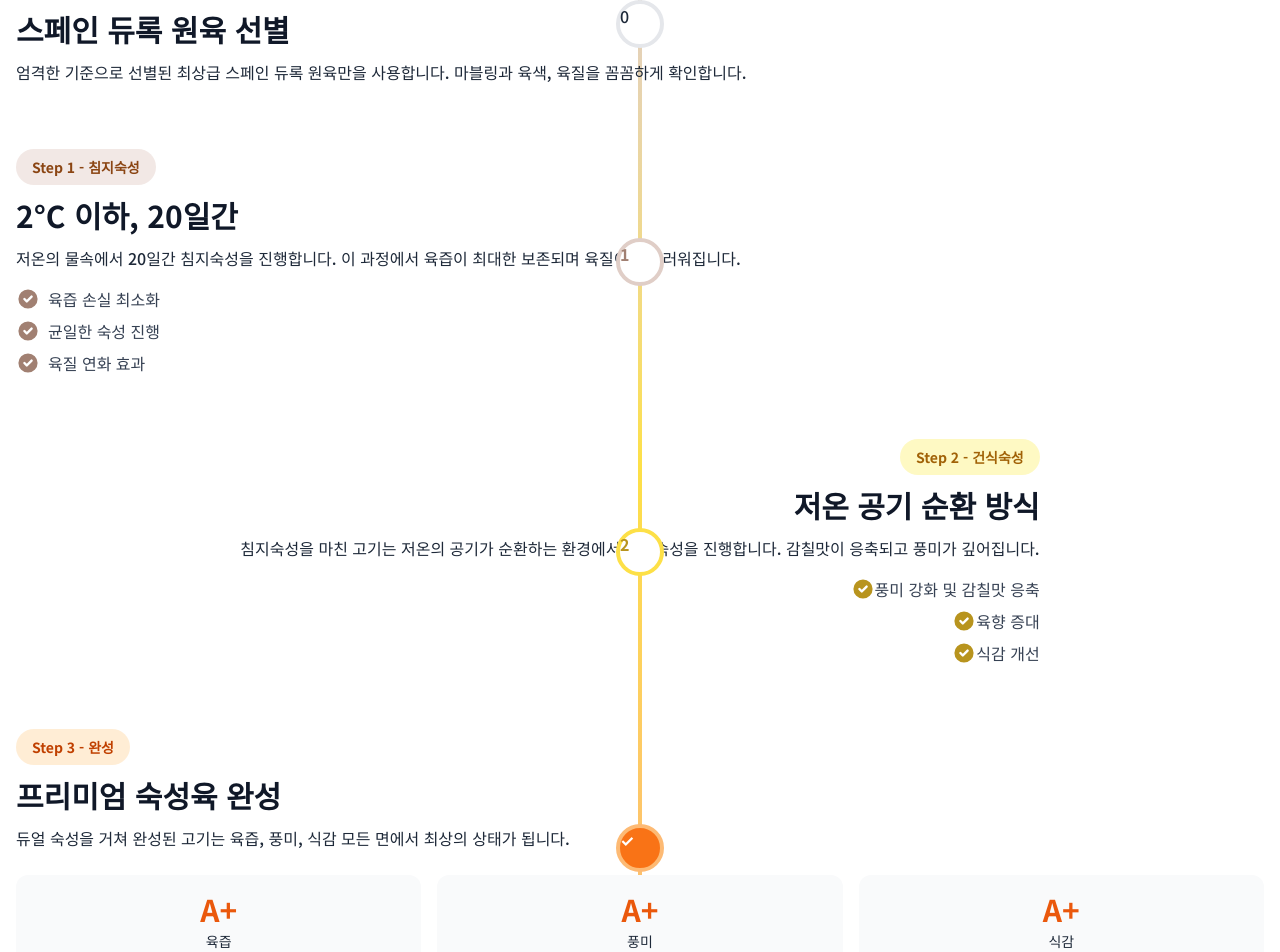
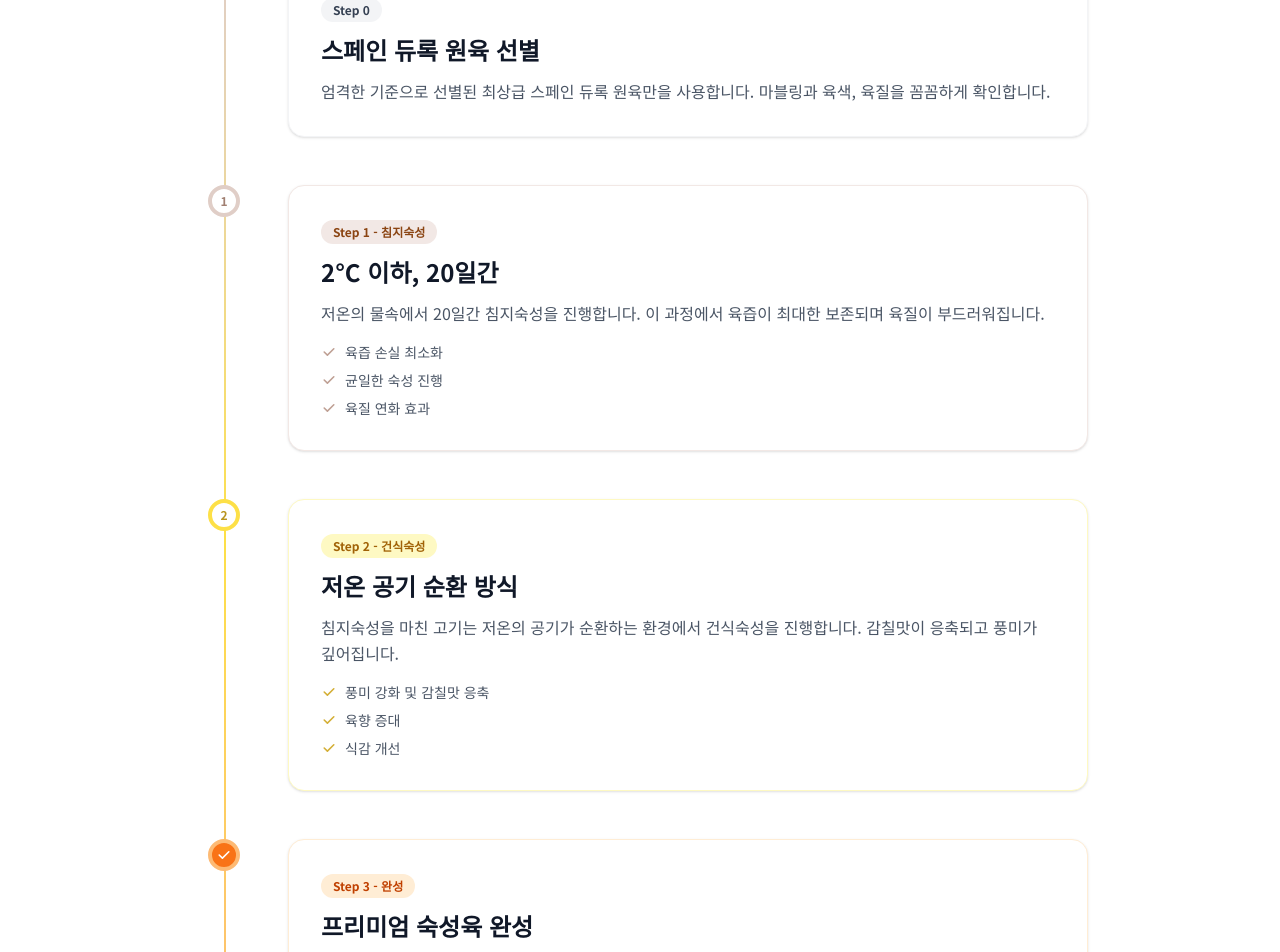
Before and after one commit to asaaaa12313/Meatcraft, a Next.js app: page /aging-system in a window 1280 px wide. Shown: the part 1212-2164 px from the top of the page. Built offline with nearby package versions, Linux system fonts and the light colour scheme.

Commit message:
Redesign Aging System process section to left-aligned timeline

```diff
--- a/src/app/aging-system/page.tsx
+++ b/src/app/aging-system/page.tsx
@@ -57,149 +57,107 @@ export default function AgingSystemPage() {
             description="두 가지 숙성 방식의 장점을 모두 담았습니다"
           />
 
-          <div className="relative">
-            {/* 타임라인 */}
-            <div className="hidden md:block absolute left-1/2 transform -translate-x-1/2 h-full w-1 bg-gradient-to-b from-primary-300 via-secondary-300 to-accent-300 dark:from-primary-700 dark:via-secondary-700 dark:to-accent-700"></div>
+          <div className="relative max-w-4xl mx-auto">
+            {/* Vertical Line */}
+            <div className="absolute left-4 md:left-8 top-0 bottom-0 w-0.5 bg-gradient-to-b from-primary-300 via-secondary-300 to-accent-300 dark:from-primary-700 dark:via-secondary-700 dark:to-accent-700"></div>
 
-            {/* Step 1: 원육 선별 */}
-            <div className="relative mb-16">
-              <div className="flex flex-col gap-8 items-center">
-                <div className="w-full mb-6 md:mb-0">
-                  <div className="inline-block md:block">
-                    <span className="inline-block px-4 py-2 bg-gray-100 dark:bg-gray-800 text-gray-900 dark:text-gray-100 rounded-full font-bold text-sm mb-3">
-                      Step 0
-                    </span>
-                    <h3 className="text-2xl md:text-3xl font-bold text-gray-900 dark:text-white mb-3">
-                      스페인 듀록 원육 선별
-                    </h3>
-                    <p className="text-gray-800 dark:text-gray-300 leading-relaxed font-medium">
-                      엄격한 기준으로 선별된 최상급 스페인 듀록 원육만을 사용합니다.
-                      마블링과 육색, 육질을 꼼꼼하게 확인합니다.
-                    </p>
-                  </div>
+            <div className="space-y-12">
+              {/* Step 0 */}
+              <div className="relative pl-12 md:pl-24">
+                <div className="absolute left-0 md:left-4 top-0 w-8 h-8 md:w-8 md:h-8 bg-white dark:bg-gray-900 border-4 border-gray-200 dark:border-gray-700 rounded-full flex items-center justify-center z-10">
+                  <span className="text-xs font-bold text-gray-500">0</span>
                 </div>
+                <div className="bg-white dark:bg-gray-900 p-6 md:p-8 rounded-2xl shadow-sm border border-gray-100 dark:border-gray-800">
+                  <span className="inline-block px-3 py-1 bg-gray-100 dark:bg-gray-800 text-gray-700 dark:text-gray-300 rounded-full text-xs font-bold mb-3">Step 0</span>
+                  <h3 className="text-xl md:text-2xl font-bold text-gray-900 dark:text-white mb-3">스페인 듀록 원육 선별</h3>
+                  <p className="text-gray-600 dark:text-gray-400 leading-relaxed">
+                    엄격한 기준으로 선별된 최상급 스페인 듀록 원육만을 사용합니다. 마블링과 육색, 육질을 꼼꼼하게 확인합니다.
+                  </p>
+                </div>
+              </div>
 
-              </div>
-              <div className="hidden md:block absolute left-1/2 top-1/2 transform -translate-x-1/2 -translate-y-1/2 w-12 h-12 bg-white dark:bg-gray-900 border-4 border-gray-200 dark:border-gray-700 rounded-full flex items-center justify-center font-bold text-gray-800 dark:text-gray-200 font-medium z-10">
-                0
-              </div>
-            </div>
-
-            {/* Step 2: 침지숙성 */}
-            <div className="relative mb-16">
-              <div className="flex flex-col gap-8 items-center">
-                <div className="w-full">
-                  <span className="inline-block px-4 py-2 bg-primary-100 dark:bg-primary-900/50 text-primary-700 dark:text-primary-300 rounded-full font-semibold text-sm mb-3">
-                    Step 1 - 침지숙성
-                  </span>
-                  <h3 className="text-2xl md:text-3xl font-bold text-gray-900 dark:text-white mb-3">
-                    2°C 이하, 20일간
-                  </h3>
-                  <p className="text-gray-800 dark:text-gray-300 font-medium leading-relaxed mb-4">
-                    저온의 물속에서 20일간 침지숙성을 진행합니다.
-                    이 과정에서 육즙이 최대한 보존되며 육질이 부드러워집니다.
+              {/* Step 1 */}
+              <div className="relative pl-12 md:pl-24">
+                <div className="absolute left-0 md:left-4 top-0 w-8 h-8 md:w-8 md:h-8 bg-white dark:bg-gray-900 border-4 border-primary-300 dark:border-primary-700 rounded-full flex items-center justify-center z-10">
+                  <span className="text-xs font-bold text-primary-600">1</span>
+                </div>
+                <div className="bg-white dark:bg-gray-900 p-6 md:p-8 rounded-2xl shadow-sm border border-primary-100 dark:border-primary-900/30">
+                  <span className="inline-block px-3 py-1 bg-primary-100 dark:bg-primary-900/50 text-primary-700 dark:text-primary-300 rounded-full text-xs font-bold mb-3">Step 1 - 침지숙성</span>
+                  <h3 className="text-xl md:text-2xl font-bold text-gray-900 dark:text-white mb-3">2°C 이하, 20일간</h3>
+                  <p className="text-gray-600 dark:text-gray-400 leading-relaxed mb-4">
+                    저온의 물속에서 20일간 침지숙성을 진행합니다. 이 과정에서 육즙이 최대한 보존되며 육질이 부드러워집니다.
                   </p>
                   <ul className="space-y-2">
-                    <li className="flex items-start">
-                      <svg className="w-6 h-6 text-primary-600 dark:text-primary-400 mr-2 flex-shrink-0" fill="currentColor" viewBox="0 0 20 20">
-                        <path fillRule="evenodd" d="M10 18a8 8 0 100-16 8 8 0 000 16zm3.707-9.293a1 1 0 00-1.414-1.414L9 10.586 7.707 9.293a1 1 0 00-1.414 1.414l2 2a1 1 0 001.414 0l4-4z" clipRule="evenodd" />
-                      </svg>
-                      <span className="text-gray-700 dark:text-gray-300">육즙 손실 최소화</span>
+                    <li className="flex items-center text-sm text-gray-600 dark:text-gray-400">
+                      <svg className="w-4 h-4 text-primary-500 mr-2" fill="currentColor" viewBox="0 0 20 20"><path fillRule="evenodd" d="M16.707 5.293a1 1 0 010 1.414l-8 8a1 1 0 01-1.414 0l-4-4a1 1 0 011.414-1.414L8 12.586l7.293-7.293a1 1 0 011.414 0z" clipRule="evenodd" /></svg>
+                      육즙 손실 최소화
                     </li>
-                    <li className="flex items-start">
-                      <svg className="w-6 h-6 text-primary-600 dark:text-primary-400 mr-2 flex-shrink-0" fill="currentColor" viewBox="0 0 20 20">
-                        <path fillRule="evenodd" d="M10 18a8 8 0 100-16 8 8 0 000 16zm3.707-9.293a1 1 0 00-1.414-1.414L9 10.586 7.707 9.293a1 1 0 00-1.414 1.414l2 2a1 1 0 001.414 0l4-4z" clipRule="evenodd" />
-                      </svg>
-                      <span className="text-gray-700 dark:text-gray-300">균일한 숙성 진행</span>
+                    <li className="flex items-center text-sm text-gray-600 dark:text-gray-400">
+                      <svg className="w-4 h-4 text-primary-500 mr-2" fill="currentColor" viewBox="0 0 20 20"><path fillRule="evenodd" d="M16.707 5.293a1 1 0 010 1.414l-8 8a1 1 0 01-1.414 0l-4-4a1 1 0 011.414-1.414L8 12.586l7.293-7.293a1 1 0 011.414 0z" clipRule="evenodd" /></svg>
+                      균일한 숙성 진행
                     </li>
-                    <li className="flex items-start">
-                      <svg className="w-6 h-6 text-primary-600 dark:text-primary-400 mr-2 flex-shrink-0" fill="currentColor" viewBox="0 0 20 20">
-                        <path fillRule="evenodd" d="M10 18a8 8 0 100-16 8 8 0 000 16zm3.707-9.293a1 1 0 00-1.414-1.414L9 10.586 7.707 9.293a1 1 0 00-1.414 1.414l2 2a1 1 0 001.414 0l4-4z" clipRule="evenodd" />
-                      </svg>
-                      <span className="text-gray-700 dark:text-gray-300">육질 연화 효과</span>
+                    <li className="flex items-center text-sm text-gray-600 dark:text-gray-400">
+                      <svg className="w-4 h-4 text-primary-500 mr-2" fill="currentColor" viewBox="0 0 20 20"><path fillRule="evenodd" d="M16.707 5.293a1 1 0 010 1.414l-8 8a1 1 0 01-1.414 0l-4-4a1 1 0 011.414-1.414L8 12.586l7.293-7.293a1 1 0 011.414 0z" clipRule="evenodd" /></svg>
+                      육질 연화 효과
                     </li>
                   </ul>
                 </div>
               </div>
-              <div className="hidden md:block absolute left-1/2 top-1/2 transform -translate-x-1/2 -translate-y-1/2 w-12 h-12 bg-white dark:bg-gray-900 border-4 border-primary-300 dark:border-primary-700 rounded-full flex items-center justify-center font-bold text-primary-600 dark:text-primary-400 z-10">
-                1
-              </div>
-            </div>
 
-            {/* Step 3: 건식숙성 */}
-            <div className="relative mb-16">
-              <div className="flex flex-col gap-8 items-center">
-                <div className="md:text-right mb-6 md:mb-0">
-                  <span className="inline-block px-4 py-2 bg-secondary-100 dark:bg-secondary-900/50 text-secondary-700 dark:text-secondary-300 rounded-full font-semibold text-sm mb-3">
-                    Step 2 - 건식숙성
-                  </span>
-                  <h3 className="text-2xl md:text-3xl font-bold text-gray-900 dark:text-white mb-3">
-                    저온 공기 순환 방식
-                  </h3>
-                  <p className="text-gray-800 dark:text-gray-300 font-medium leading-relaxed mb-4">
-                    침지숙성을 마친 고기는 저온의 공기가 순환하는 환경에서
-                    건식숙성을 진행합니다. 감칠맛이 응축되고 풍미가 깊어집니다.
+              {/* Step 2 */}
+              <div className="relative pl-12 md:pl-24">
+                <div className="absolute left-0 md:left-4 top-0 w-8 h-8 md:w-8 md:h-8 bg-white dark:bg-gray-900 border-4 border-secondary-300 dark:border-secondary-700 rounded-full flex items-center justify-center z-10">
+                  <span className="text-xs font-bold text-secondary-600">2</span>
+                </div>
+                <div className="bg-white dark:bg-gray-900 p-6 md:p-8 rounded-2xl shadow-sm border border-secondary-100 dark:border-secondary-900/30">
+                  <span className="inline-block px-3 py-1 bg-secondary-100 dark:bg-secondary-900/50 text-secondary-700 dark:text-secondary-300 rounded-full text-xs font-bold mb-3">Step 2 - 건식숙성</span>
+                  <h3 className="text-xl md:text-2xl font-bold text-gray-900 dark:text-white mb-3">저온 공기 순환 방식</h3>
+                  <p className="text-gray-600 dark:text-gray-400 leading-relaxed mb-4">
+                    침지숙성을 마친 고기는 저온의 공기가 순환하는 환경에서 건식숙성을 진행합니다. 감칠맛이 응축되고 풍미가 깊어집니다.
                   </p>
                   <ul className="space-y-2">
-                    <li className="flex items-start md:justify-end">
-                      <span className="text-gray-700 dark:text-gray-300 md:order-2">풍미 강화 및 감칠맛 응축</span>
-                      <svg className="w-6 h-6 text-secondary-600 dark:text-secondary-400 mr-2 md:ml-2 md:mr-0 flex-shrink-0 md:order-1" fill="currentColor" viewBox="0 0 20 20">
-                        <path fillRule="evenodd" d="M10 18a8 8 0 100-16 8 8 0 000 16zm3.707-9.293a1 1 0 00-1.414-1.414L9 10.586 7.707 9.293a1 1 0 00-1.414 1.414l2 2a1 1 0 001.414 0l4-4z" clipRule="evenodd" />
-                      </svg>
+                    <li className="flex items-center text-sm text-gray-600 dark:text-gray-400">
+                      <svg className="w-4 h-4 text-secondary-500 mr-2" fill="currentColor" viewBox="0 0 20 20"><path fillRule="evenodd" d="M16.707 5.293a1 1 0 010 1.414l-8 8a1 1 0 01-1.414 0l-4-4a1 1 0 011.414-1.414L8 12.586l7.293-7.293a1 1 0 011.414 0z" clipRule="evenodd" /></svg>
+                      풍미 강화 및 감칠맛 응축
                     </li>
-                    <li className="flex items-start md:justify-end">
-                      <span className="text-gray-700 dark:text-gray-300 md:order-2">육향 증대</span>
-                      <svg className="w-6 h-6 text-secondary-600 dark:text-secondary-400 mr-2 md:ml-2 md:mr-0 flex-shrink-0 md:order-1" fill="currentColor" viewBox="0 0 20 20">
-                        <path fillRule="evenodd" d="M10 18a8 8 0 100-16 8 8 0 000 16zm3.707-9.293a1 1 0 00-1.414-1.414L9 10.586 7.707 9.293a1 1 0 00-1.414 1.414l2 2a1 1 0 001.414 0l4-4z" clipRule="evenodd" />
-                      </svg>
+                    <li className="flex items-center text-sm text-gray-600 dark:text-gray-400">
+                      <svg className="w-4 h-4 text-secondary-500 mr-2" fill="currentColor" viewBox="0 0 20 20"><path fillRule="evenodd" d="M16.707 5.293a1 1 0 010 1.414l-8 8a1 1 0 01-1.414 0l-4-4a1 1 0 011.414-1.414L8 12.586l7.293-7.293a1 1 0 011.414 0z" clipRule="evenodd" /></svg>
+                      육향 증대
                     </li>
-                    <li className="flex items-start md:justify-end">
-                      <span className="text-gray-700 dark:text-gray-300 md:order-2">식감 개선</span>
-                      <svg className="w-6 h-6 text-secondary-600 dark:text-secondary-400 mr-2 md:ml-2 md:mr-0 flex-shrink-0 md:order-1" fill="currentColor" viewBox="0 0 20 20">
-                        <path fillRule="evenodd" d="M10 18a8 8 0 100-16 8 8 0 000 16zm3.707-9.293a1 1 0 00-1.414-1.414L9 10.586 7.707 9.293a1 1 0 00-1.414 1.414l2 2a1 1 0 001.414 0l4-4z" clipRule="evenodd" />
-                      </svg>
+                    <li className="flex items-center text-sm text-gray-600 dark:text-gray-400">
+                      <svg className="w-4 h-4 text-secondary-500 mr-2" fill="currentColor" viewBox="0 0 20 20"><path fillRule="evenodd" d="M16.707 5.293a1 1 0 010 1.414l-8 8a1 1 0 01-1.414 0l-4-4a1 1 0 011.414-1.414L8 12.586l7.293-7.293a1 1 0 011.414 0z" clipRule="evenodd" /></svg>
+                      식감 개선
                     </li>
                   </ul>
                 </div>
+              </div>
 
-              </div>
-              <div className="hidden md:block absolute left-1/2 top-1/2 transform -translate-x-1/2 -translate-y-1/2 w-12 h-12 bg-white dark:bg-gray-900 border-4 border-secondary-300 dark:border-secondary-700 rounded-full flex items-center justify-center font-bold text-secondary-600 dark:text-secondary-400 z-10">
-                2
-              </div>
-            </div>
-
-            {/* Step 4: 완성 */}
-            <div className="relative">
-              <div className="flex flex-col gap-8 items-center">
-                <div className="w-full">
-                  <span className="inline-block px-4 py-2 bg-accent-100 dark:bg-accent-900/50 text-accent-700 dark:text-accent-300 rounded-full font-semibold text-sm mb-3">
-                    Step 3 - 완성
-                  </span>
-                  <h3 className="text-2xl md:text-3xl font-bold text-gray-900 dark:text-white mb-3">
-                    프리미엄 숙성육 완성
-                  </h3>
-                  <p className="text-gray-800 dark:text-gray-300 font-medium leading-relaxed mb-4">
-                    듀얼 숙성을 거쳐 완성된 고기는 육즙, 풍미, 식감 모든 면에서
-                    최상의 상태가 됩니다.
+              {/* Step 3 */}
+              <div className="relative pl-12 md:pl-24">
+                <div className="absolute left-0 md:left-4 top-0 w-8 h-8 md:w-8 md:h-8 bg-accent-500 border-4 border-accent-300 dark:border-accent-700 rounded-full flex items-center justify-center z-10">
+                  <svg className="w-4 h-4 text-white" fill="currentColor" viewBox="0 0 20 20"><path fillRule="evenodd" d="M16.707 5.293a1 1 0 010 1.414l-8 8a1 1 0 01-1.414 0l-4-4a1 1 0 011.414-1.414L8 12.586l7.293-7.293a1 1 0 011.414 0z" clipRule="evenodd" /></svg>
+                </div>
+                <div className="bg-white dark:bg-gray-900 p-6 md:p-8 rounded-2xl shadow-sm border border-accent-100 dark:border-accent-900/30">
+                  <span className="inline-block px-3 py-1 bg-accent-100 dark:bg-accent-900/50 text-accent-700 dark:text-accent-300 rounded-full text-xs font-bold mb-3">Step 3 - 완성</span>
+                  <h3 className="text-xl md:text-2xl font-bold text-gray-900 dark:text-white mb-3">프리미엄 숙성육 완성</h3>
+                  <p className="text-gray-600 dark:text-gray-400 leading-relaxed mb-4">
+                    듀얼 숙성을 거쳐 완성된 고기는 육즙, 풍미, 식감 모든 면에서 최상의 상태가 됩니다.
                   </p>
-                  <div className="grid grid-cols-3 gap-4 mt-6">
-                    <div className="text-center p-4 bg-gray-50 dark:bg-gray-800 rounded-xl">
-                      <div className="text-3xl font-bold text-accent-600 dark:text-accent-400 mb-1">A+</div>
-                      <div className="text-sm text-gray-800 dark:text-gray-300 font-medium">육즙</div>
+                  <div className="grid grid-cols-3 gap-4">
+                    <div className="text-center p-3 bg-gray-50 dark:bg-gray-800 rounded-lg">
+                      <div className="text-xl font-bold text-accent-600 dark:text-accent-400">A+</div>
+                      <div className="text-xs text-gray-500 dark:text-gray-400">육즙</div>
                     </div>
-                    <div className="text-center p-4 bg-gray-50 dark:bg-gray-800 rounded-xl">
-                      <div className="text-3xl font-bold text-accent-600 dark:text-accent-400 mb-1">A+</div>
-                      <div className="text-sm text-gray-800 dark:text-gray-300 font-medium">풍미</div>
+                    <div className="text-center p-3 bg-gray-50 dark:bg-gray-800 rounded-lg">
+                      <div className="text-xl font-bold text-accent-600 dark:text-accent-400">A+</div>
+                      <div className="text-xs text-gray-500 dark:text-gray-400">풍미</div>
                     </div>
-                    <div className="text-center p-4 bg-gray-50 dark:bg-gray-800 rounded-xl">
-                      <div className="text-3xl font-bold text-accent-600 dark:text-accent-400 mb-1">A+</div>
-                      <div className="text-sm text-gray-800 dark:text-gray-300 font-medium">식감</div>
+                    <div className="text-center p-3 bg-gray-50 dark:bg-gray-800 rounded-lg">
+                      <div className="text-xl font-bold text-accent-600 dark:text-accent-400">A+</div>
+                      <div className="text-xs text-gray-500 dark:text-gray-400">식감</div>
                     </div>
                   </div>
                 </div>
-              </div>
-              <div className="hidden md:block absolute left-1/2 top-1/2 transform -translate-x-1/2 -translate-y-1/2 w-12 h-12 bg-accent-500 border-4 border-accent-300 dark:border-accent-700 rounded-full flex items-center justify-center font-bold text-white z-10">
-                ✓
               </div>
             </div>
           </div>
```
